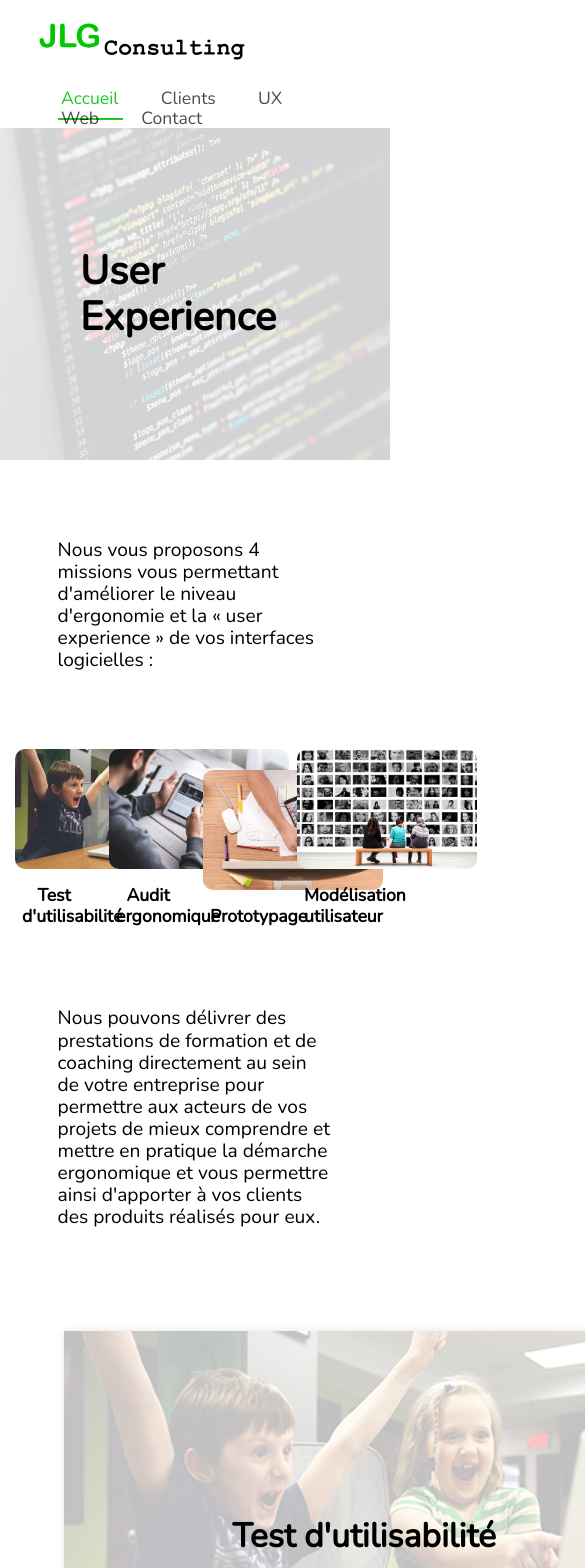
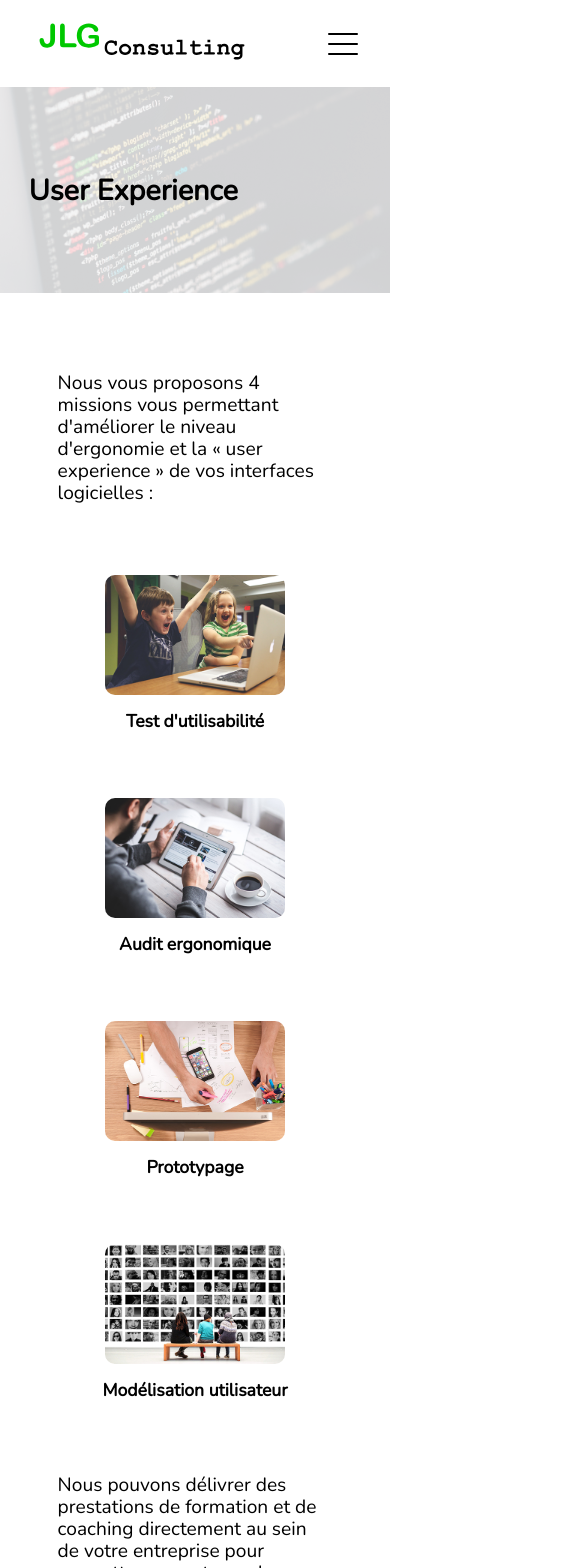
Before and after one commit to dphengsiaroun/jlg-consulting, an Angular app: page /ux in a window 390 px wide. Shown: the top 1568 px of the page, 585 px wide, since content can reach past the window. Built offline with nearby package versions, Linux system fonts and the light colour scheme.

Commit message:
add: ux + web

```diff
--- a/src/app/clients/clients.component.scss
+++ b/src/app/clients/clients.component.scss
@@ -57,7 +57,10 @@
     margin-bottom: 2em;
     font-size: 1.3em;
   }
-  .four-bloc {
+}
+
+.four-bloc,
+.three-bloc {
   display: block;
   width: 100%;
   margin: 0 auto;
@@ -76,13 +79,11 @@
     }
   }
 }
-}
 
 @keyframes fadeInUp {
   from {
     opacity: 0;
     // transform: translate3d(0, 100%, 0);
-    -webkit-transform: translate3d(0, 40px, 0);
     transform: translate3d(0, 40px, 0);
   }
   to {
--- a/src/app/home/home.component.scss
+++ b/src/app/home/home.component.scss
@@ -57,3 +57,19 @@
     margin-bottom: 1em;
   }
 }
+
+
+@media screen and (max-width: 1024px) {
+  .carousel img {
+    top: 0%;
+    left: 23%;
+    width: 550px;
+  }
+}
+
+@media screen and (max-width: 768px) {
+  .carousel img {
+    top: 12%;
+    left: 14%;
+  }
+}
--- a/src/app/layout/navbar/navbar.component.html
+++ b/src/app/layout/navbar/navbar.component.html
@@ -2,8 +2,13 @@
   <a class="logo" href="/">
     <img src="assets/img/logo.svg">
   </a>
-	<nav class="nav-collapse">
-		<ul>
+  <div class="nav-mobile">
+    <a id="nav-toggle" href="#!" (click)="sidebarToggle()" class="navbar-toggler navbar-burger" data-toggle="collapse" data-target="#navbarToggler">
+      <span></span>
+    </a>
+  </div>
+  <nav id="navbarToggler">
+    <ul class="nav-list">
       <li class="menu-item active">
         <a href="/">Accueil</a>
       </li>
--- a/src/app/layout/navbar/navbar.component.scss
+++ b/src/app/layout/navbar/navbar.component.scss
@@ -1,5 +1,4 @@
 @import '../../../sass/styles.scss';
-
 header {
   display: block;
   width: 100%;
@@ -59,3 +58,82 @@ header {
     }
   }
 }
+
+
+// Nav Mobile
+
+.nav-mobile {
+  display: none;
+  position: absolute;
+  top: 11px;
+  right: 10px;
+  height: 70px;
+  width: 70px;
+}
+
+@media only screen and (max-width: 798px) {
+  .nav-mobile {
+    display: block;
+  }
+  nav {
+    width: 100%;
+    padding: 0 0 15px;
+    ul {
+      display: none;
+      li {
+        float: none;
+        a {
+          padding: 15px;
+          line-height: 20px;
+        }
+      }
+    }
+  }
+}
+
+@media screen and (min-width: 798px) {
+  .nav-list {
+    display: block !important;
+  }
+}
+
+#nav-toggle {
+  position: absolute;
+  left: 18px;
+  top: 22px;
+  cursor: pointer;
+  padding: 10px 35px 16px 0px;
+  span,
+  span:before,
+  span:after {
+    cursor: pointer;
+    border-radius: 1px;
+    height: 2px;
+    width: 30px;
+    background: #000;
+    position: absolute;
+    display: block;
+    content: '';
+    transition: all 300ms ease-in-out;
+  }
+  span:before {
+    top: -10px;
+  }
+  span:after {
+    bottom: -10px;
+  }
+
+  &.active span {
+    background-color: transparent;
+    &:before,
+    &:after {
+      top: 0;
+    }
+    &:before {
+      transform: rotate(45deg);
+    }
+    &:after {
+      transform: rotate(-45deg);
+    }
+  }
+}
--- a/src/app/layout/navbar/navbar.component.ts
+++ b/src/app/layout/navbar/navbar.component.ts
@@ -1,4 +1,4 @@
-import { Component, OnInit } from '@angular/core';
+import { Component, OnInit, ElementRef } from '@angular/core';
 
 @Component({
   selector: 'app-navbar',
@@ -7,8 +7,8 @@ import { Component, OnInit } from '@angular/core';
 })
 export class NavbarComponent implements OnInit {
 
-  constructor() { }
-
+  constructor(private element : ElementRef) {
+  }
 
   ngOnInit() {
   }
--- a/src/app/ux/ux.component.html
+++ b/src/app/ux/ux.component.html
@@ -6,7 +6,8 @@
     <p>Nous vous proposons 4 missions vous permettant d'améliorer le niveau d'ergonomie et la « user experience » de vos interfaces
       logicielles :</p>
 
-    <div class="four-bloc">
+    <div class="container-bloc-service">
+      <div class="row">
         <div class="bloc-service">
           <img src="assets/img/ux/usability-test.jpg" alt="">
           <span>Test d'utilisabilité</span>
@@ -22,6 +23,7 @@
         <div class="bloc-service">
           <img src="assets/img/ux/user-modeling.jpg" alt="">
           <span>Modélisation utilisateur</span>
+        </div>
       </div>
     </div>
 
--- a/src/app/ux/ux.component.scss
+++ b/src/app/ux/ux.component.scss
@@ -1,6 +1,5 @@
 @import '../../sass/styles.scss';
-
-.ux {
+.web {
   display: block;
   width: 100%;
 }
@@ -17,7 +16,7 @@
   h1 {
     position: relative;
     z-index: 2;
-    color: $black;
+    color: black;
     font-size: 2.5em;
     padding: 3em 2em;
     animation: introduce 2s forwards;
@@ -59,14 +58,21 @@
   }
 }
 
-.four-bloc {
+.container-bloc-service {
   display: block;
   width: 100%;
   margin: 0 auto;
   text-align: center;
+  &:after {
+    content: '';
+    display: block;
+    clear: both;
+  }
+  .row {
+    display: inline-block;
     .bloc-service {
-    display: inline-block;
-    width: 20%;
+      float: left;
+      width: 230px;
       margin: 0.5em;
       animation: fadeInUp 2s forwards;
       img {
@@ -77,10 +83,11 @@
       }
       span {
         display: block;
-      color: $black;
+        color: black;
         padding: 0 0.4em 2em;
         font-size: 1.1em;
         font-weight: bold;
+      }
     }
   }
 }
@@ -119,7 +126,7 @@
     display: inline-block;
     .sub-service {
       float: left;
-      width: 600px;
+      width: 500px;
       margin: 1em 1em;
       text-align: center;
       box-shadow: 0px 0px 7px 0px rgba(0, 0, 0, 0.11);
@@ -132,7 +139,7 @@
         height: 100%;
         text-align: center;
         text-decoration: none;
-        font-size: 1.4em;
+        font-size: 1.2em;
         font-weight: bold;
         h2 {
           display: block;
@@ -182,30 +189,59 @@
   }
 }
 
-@media screen and (max-width: 1350px) {
+@media screen and (max-width: 1024px) {
   .sub-service {
-    width: 550px;
+    width: 450px !important;
   }
 }
 
-@media screen and (max-width: 1280px) {
+@media screen and (max-width: 768px) {
+  .container-bloc-service {
+    .row {
+      .bloc-service {
+        width: 40%;
+        float: none;
+        display: inline-block;
+      }
+    }
+  }
   .sub-service {
-    width: 450px;
-    .img-head h2 {
-      font-size: 1.2em;
+    width: 330px !important;
+    .img-head {
+      h2 {
+        font-size: 1em;
+      }
     }
   }
 }
 
-@media screen and (max-width: 969px) {
+@media screen and (max-width: 700px) {
+  .banner {
+    h1 {
+      font-size: 1.8em;
+      padding: 3em 1em;
+    }
+  }
+  .container-bloc-service {
     .row {
-    padding: 3em;
+      .bloc-service {
+        width: 100%;
+        margin: 0;
+      }
+    }
+  }
+  .container {
+    .row {
+      padding: 0 1em;
       .sub-service {
-      width: 100%;
-      margin: 1em auto;
-      .img-head h2 {
-        font-size: 1.5em;
+        width: 100% !important;
+        margin: 1em 0 !important;
+        .img-head {
+          h2 {
+            font-size: 1em;
           }
         }
       }
     }
+  }
+}
--- a/src/app/web/web.component.html
+++ b/src/app/web/web.component.html
@@ -5,7 +5,8 @@
   <div class="content">
     <p>Voici les missions que l'on propose en terme de d́éveloppement logiciel web (front-end) :</p>
 
-    <div class="four-bloc">
+    <div class="container-bloc-service">
+      <div class="row">
         <div class="bloc-service">
           <img src="assets/img/web/development.png" alt="">
           <span>Développement web spécifique</span>
@@ -22,6 +23,8 @@
           <img src="assets/img/web/ecommerce.jpg" alt="">
           <span>Site de vente en ligne</span>
         </div>
+      </div>
+
     </div>
 
     <p>Nos missions peuvent être réalisées sur site ou dans nos locaux.
--- a/src/app/web/web.component.scss
+++ b/src/app/web/web.component.scss
@@ -1,5 +1,4 @@
 @import '../../sass/styles.scss';
-
 .web {
   display: block;
   width: 100%;
@@ -59,14 +58,21 @@
   }
 }
 
-.four-bloc {
+.container-bloc-service {
   display: block;
   width: 100%;
   margin: 0 auto;
   text-align: center;
+  &:after {
+    content: '';
+    display: block;
+    clear: both;
+  }
+  .row {
+    display: inline-block;
     .bloc-service {
-    display: inline-block;
-    width: 20%;
+      float: left;
+      width: 230px;
       margin: 0.5em;
       animation: fadeInUp 2s forwards;
       img {
@@ -81,6 +87,7 @@
         padding: 0 0.4em 2em;
         font-size: 1.1em;
         font-weight: bold;
+      }
     }
   }
 }
@@ -119,7 +126,7 @@
     display: inline-block;
     .sub-service {
       float: left;
-      width: 600px;
+      width: 500px;
       margin: 1em 1em;
       text-align: center;
       box-shadow: 0px 0px 7px 0px rgba(0, 0, 0, 0.11);
@@ -132,7 +139,7 @@
         height: 100%;
         text-align: center;
         text-decoration: none;
-        font-size: 1.4em;
+        font-size: 1.2em;
         font-weight: bold;
         h2 {
           display: block;
@@ -182,30 +189,59 @@
   }
 }
 
-@media screen and (max-width: 1350px) {
+@media screen and (max-width: 1024px) {
   .sub-service {
-    width: 550px;
+    width: 450px !important;
   }
 }
 
-@media screen and (max-width: 1280px) {
+@media screen and (max-width: 768px) {
+  .container-bloc-service {
+    .row {
+      .bloc-service {
+        width: 40%;
+        float: none;
+        display: inline-block;
+      }
+    }
+  }
   .sub-service {
-    width: 450px;
-    .img-head h2 {
-      font-size: 1.2em;
+    width: 330px !important;
+    .img-head {
+      h2 {
+        font-size: 1em;
+      }
     }
   }
 }
 
-@media screen and (max-width: 969px) {
+@media screen and (max-width: 700px) {
+  .banner {
+    h1 {
+      font-size: 1.8em;
+      padding: 3em 1em;
+    }
+  }
+  .container-bloc-service {
     .row {
-    padding: 3em;
+      .bloc-service {
+        width: 100%;
+        margin: 0;
+      }
+    }
+  }
+  .container {
+    .row {
+      padding: 0 1em;
       .sub-service {
-      width: 100%;
-      margin: 1em auto;
-      .img-head h2 {
-        font-size: 1.5em;
+        width: 100% !important;
+        margin: 1em 0 !important;
+        .img-head {
+          h2 {
+            font-size: 1em;
           }
         }
       }
     }
+  }
+}
```
Lines whose indentation alone changed are shown as unchanged.
